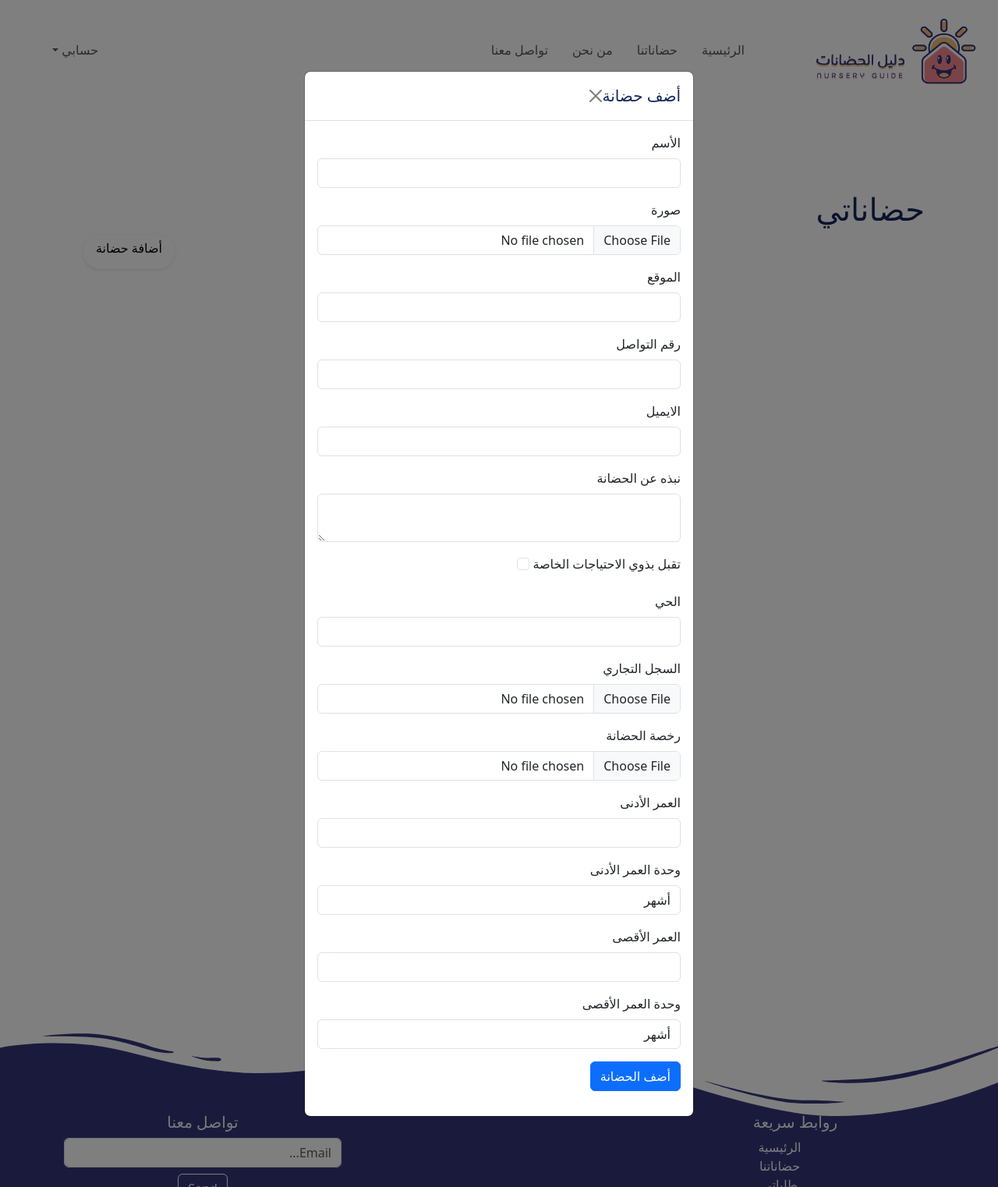
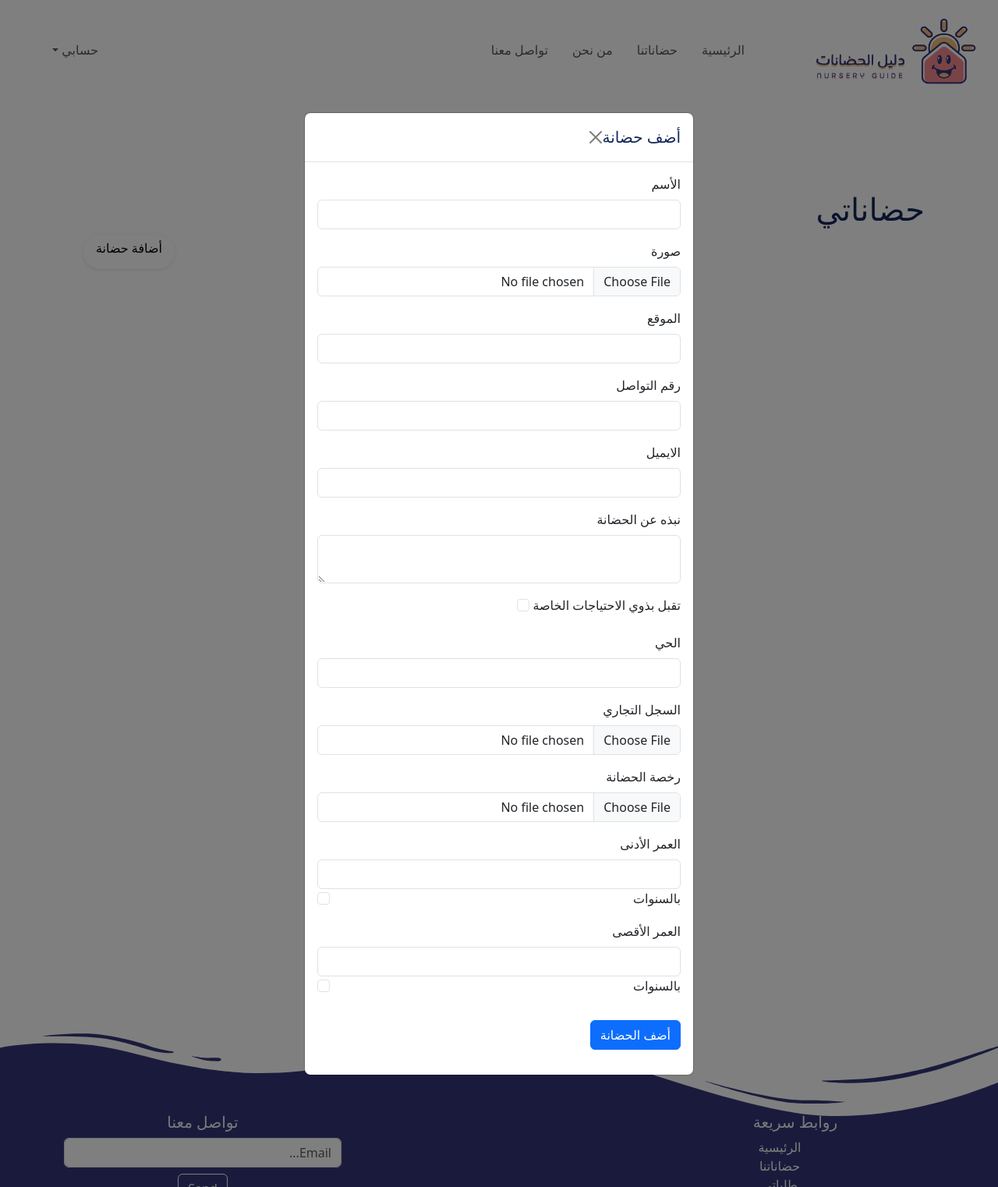
Before and after one commit to SarahMunif/NurseriesGuide, a Django app: page /nurseries/update/1/ in a window 1280 px wide, after a click on "أضافة حضانة". Shown: the whole page at 78% size. Run offline with Django 5.2, Linux system fonts and the light colour scheme; tables that the repository leaves empty hold one stand-in row (values such as "Sample post"); lists and menus that the app fills with data are empty.

Commit message:
added modal for ubdate the age

```diff
--- a/NurseriesGuide/nurseries/templates/nurseries/nurseries_view.html
+++ b/NurseriesGuide/nurseries/templates/nurseries/nurseries_view.html
@@ -104,30 +104,24 @@
                             <label for="nursery-description-{{ nursery.id }}" class="form-label">نبذه عن الحضانة</label>
                             <textarea class="form-control mb-3" id="nursery-description-{{ nursery.id }}" name="description">{{ nursery.description }}</textarea>
 
-                            <div class="mb-3">
-                                <label for="nursery-min-age" class="form-label">العمر الأدنى</label>
-                                <input type="number" class="form-control" id="nursery-min-age" name="min_age" required value="{{ nursery.min_age }}">
+                            <label for="min-age-{{ nursery.id }}" class="form-label">العمر الأدنى</label>
+                            <input type="number" class="form-control" id="min-age-{{ nursery.id }}" name="min_age"  required>
+                            <div class="form-check">
+                                <input class="form-check-input" type="checkbox" id="min-age-years" >
+                                <label class="form-check-label" for="min-age-years">
+                                    بالسنوات
+                                </label>
                             </div>
 
                             <div class="mb-3">
-                                <label for="nursery-min-age-unit" class="form-label">وحدة العمر الأدنى</label>
-                                <select class="form-control" id="nursery-min-age-unit" name="min_age_unit" required>
-                                    <option value="months" {% if nursery.min_age_unit == 'months' %}selected{% endif %}>أشهر</option>
-                                    <option value="years" {% if nursery.min_age_unit == 'years' %}selected{% endif %}>سنوات</option>
-                                </select>
-                            </div>
-
-                            <div class="mb-3">
-                                <label for="nursery-max-age" class="form-label">العمر الأقصى</label>
-                                <input type="number" class="form-control" id="nursery-max-age" name="max_age" required value="{{ nursery.max_age }}">
-                            </div>
-
-                            <div class="mb-3">
-                                <label for="nursery-max-age-unit" class="form-label">وحدة العمر الأقصى</label>
-                                <select class="form-control" id="nursery-max-age-unit" name="max_age_unit" required>
-                                    <option value="months" {% if nursery.max_age_unit == 'months' %}selected{% endif %}>أشهر</option>
-                                    <option value="years" {% if nursery.max_age_unit == 'years' %}selected{% endif %}>سنوات</option>
-                                </select>
+                                <label for="max-age" class="form-label">العمر الأقصى</label>
+                                <input type="number" class="form-control" id="max-age" name="max_age" required>
+                                <div class="form-check">
+                                    <input class="form-check-input" type="checkbox" id="max-age-years" name="max_age_years">
+                                    <label class="form-check-label" for="max-age-years" >
+                                        بالسنوات
+                                    </label>
+                                </div>
                             </div>
 
                             <div class="mb-3">
@@ -240,32 +234,25 @@
                                 <label for="license-file" class="form-label">رخصة الحضانة</label>
                                 <input type="file" class="form-control" id="license-file" name="license_file" required>
                             </div>
-                            <div class="mb-3">
-                                <label for="nursery-min-age" class="form-label">العمر الأدنى</label>
-                                <input type="number" class="form-control" id="nursery-min-age" name="min_age" required>
+                            <label for="min-age" class="form-label">العمر الأدنى</label>
+                            <input type="number" class="form-control" id="min-age" name="min_age" required>
+                            <div class="form-check">
+                                <input class="form-check-input" type="checkbox" id="min-age-years" name="min_age_years">
+                                <label class="form-check-label" for="min-age-years">
+                                    بالسنوات
+                                </label>
                             </div>
-
-                            <div class="mb-3">
-                                <label for="nursery-min-age-unit" class="form-label">وحدة العمر الأدنى</label>
-                                <select class="form-control" id="nursery-min-age-unit" name="min_age_unit" required>
-                                    <option value="months">أشهر</option>
-                                    <option value="years">سنوات</option>
-                                </select>
+                        </div>
+                        <div class="mb-3">
+                            <label for="max-age" class="form-label">العمر الأقصى</label>
+                            <input type="number" class="form-control" id="max-age" name="max_age" required>
+                            <div class="form-check">
+                                <input class="form-check-input" type="checkbox" id="max-age-years" name="max_age_years">
+                                <label class="form-check-label" for="max-age-years">
+                                    بالسنوات
+                                </label>
                             </div>
-
-                            <div class="mb-3">
-                                <label for="nursery-max-age" class="form-label">العمر الأقصى</label>
-                                <input type="number" class="form-control" id="nursery-max-age" name="max_age" required>
-                            </div>
-
-                            <div class="mb-3">
-                                <label for="nursery-max-age-unit" class="form-label">وحدة العمر الأقصى</label>
-                                <select class="form-control" id="nursery-max-age-unit" name="max_age_unit" required>
-                                    <option value="months">أشهر</option>
-                                    <option value="years">سنوات</option>
-                                </select>
-                            </div>
-
+                        </div>
                             <div class="mb-3">
                                 <button type="submit" class="btn btn-primary">أضف الحضانة</button>
                             </div>
```
Also changed, not shown: NurseriesGuide/nurseries/templates/nurseries/owner_requests.html (+17 -51 lines).
